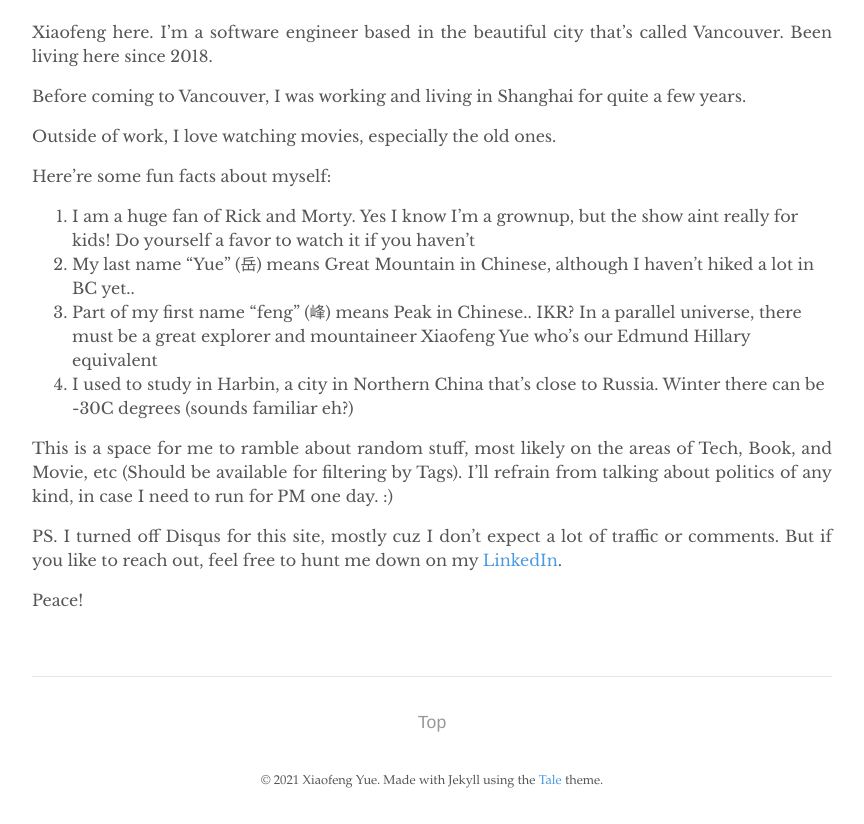
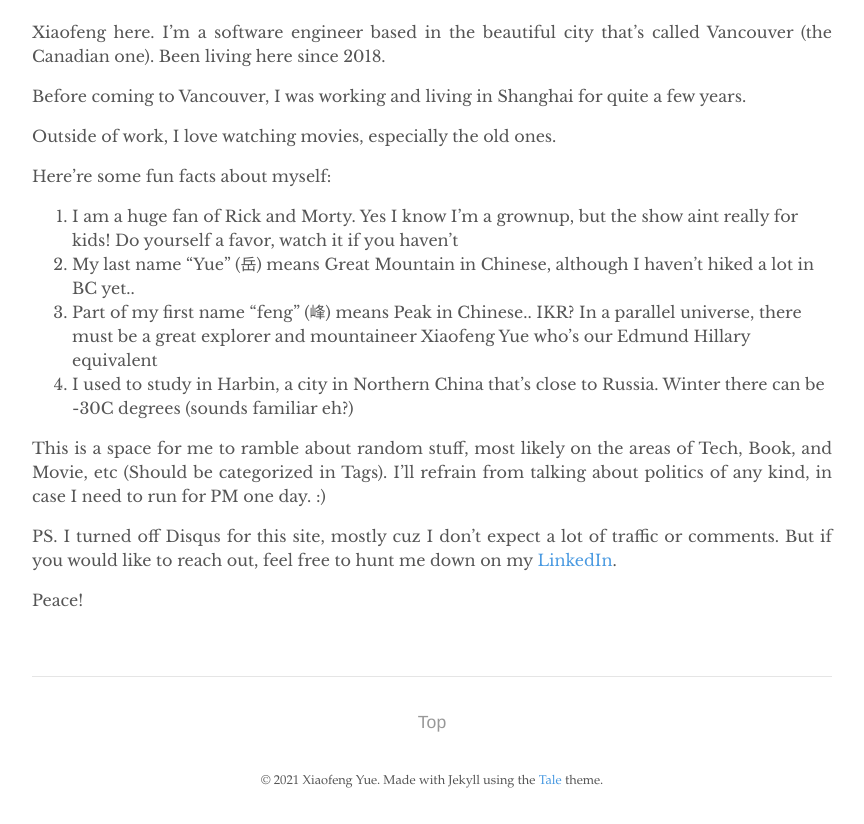
Before and after one commit to yuexiaofeng/yuexiaofeng.github.io, a Jekyll site: the page built from about.md, in a window 1280 px wide. Shown: the part 629-1453 px from the top of the page, without its empty margins (208-1072 px from the left). Built offline with Jekyll 4.4.1, drawn with Linux system fonts in a browser that asks for light colours.

Commit message:
Updated about the 022021 note

```diff
--- a/about.md
+++ b/about.md
@@ -8,7 +8,7 @@ permalink: /about/
 
 Yo!
 
-Xiaofeng here. I'm a software engineer based in the beautiful city that's called Vancouver. Been living here since 2018.
+Xiaofeng here. I'm a software engineer based in the beautiful city that's called Vancouver (the Canadian one). Been living here since 2018.
 
 Before coming to Vancouver, I was working and living in Shanghai for quite a few years.
 
@@ -16,13 +16,13 @@ Outside of work, I love watching movies, especially the old ones.
 
 Here're some fun facts about myself:
 
-1. I am a huge fan of Rick and Morty. Yes I know I'm a grownup, but the show aint really for kids! Do yourself a favor to watch it if you haven't
+1. I am a huge fan of Rick and Morty. Yes I know I'm a grownup, but the show aint really for kids! Do yourself a favor, watch it if you haven't
 2. My last name "Yue" (岳) means Great Mountain in Chinese, although I haven't hiked a lot in BC yet..
 3. Part of my first name "feng" (峰) means Peak in Chinese.. IKR? In a parallel universe, there must be a great explorer and mountaineer Xiaofeng Yue who's our Edmund Hillary equivalent
 4. I used to study in Harbin, a city in Northern China that's close to Russia. Winter there can be -30C degrees (sounds familiar eh?)
 
-This is a space for me to ramble about random stuff, most likely on the areas of Tech, Book, and Movie, etc (Should be available for filtering by Tags). I'll refrain from talking about politics of any kind, in case I need to run for PM one day. :)
+This is a space for me to ramble about random stuff, most likely on the areas of Tech, Book, and Movie, etc (Should be categorized in Tags). I'll refrain from talking about politics of any kind, in case I need to run for PM one day. :)
 
-PS. I turned off Disqus for this site, mostly cuz I don't expect a lot of traffic or comments. But if you like to reach out, feel free to hunt me down on my [LinkedIn](https://www.linkedin.com/in/xiaofengyue/).
+PS. I turned off Disqus for this site, mostly cuz I don't expect a lot of traffic or comments. But if you would like to reach out, feel free to hunt me down on my [LinkedIn](https://www.linkedin.com/in/xiaofengyue/).
 
 Peace!
```
Also changed, not shown: _posts/2021-02-20-github-pages-migration.md (+3 -3 lines).
